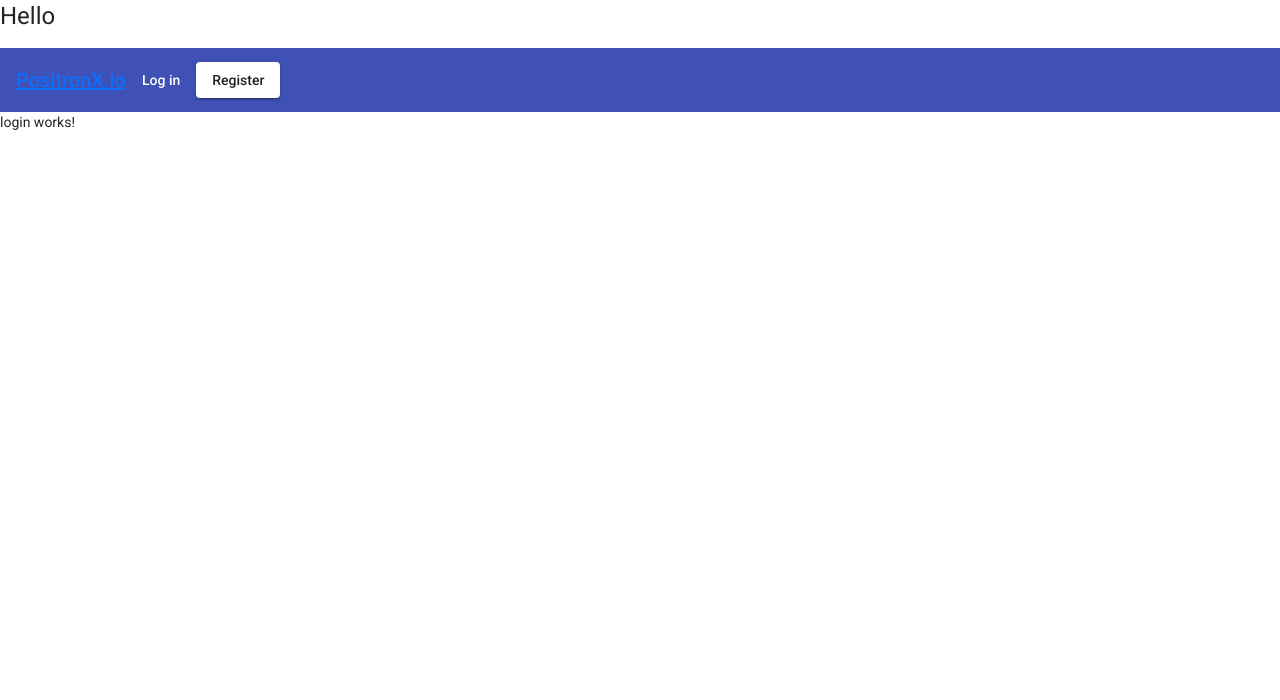
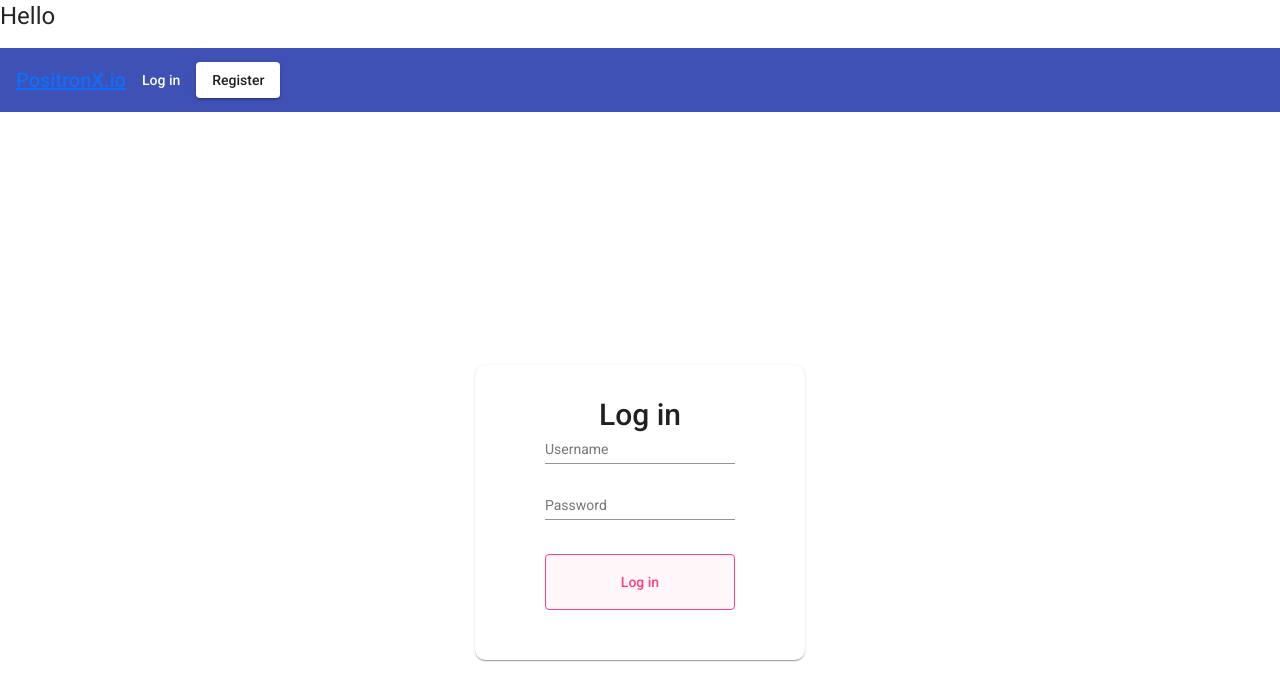
Before and after one commit to sahil-8440/BFSIANGULARPRO, an Angular app: page /login in a window 1280 px wide. Shown: the top 700 px of the page. Built offline with nearby package versions, Linux system fonts and the light colour scheme.

Commit message:
added code in login html and css file

```diff
--- a/src/app/app.module.ts
+++ b/src/app/app.module.ts
@@ -11,6 +11,7 @@
 import { RegisterComponent } from './register/register.component';
 import { BrowserAnimationsModule } from '@angular/platform-browser/animations';
 import { AngularMaterialModule } from './angular-material.module';
+import { FlexLayoutModule } from '@angular/flex-layout';
 
 
 @NgModule({
@@ -27,7 +28,8 @@
     BrowserModule,
     AppRoutingModule,
     BrowserAnimationsModule,
-    AngularMaterialModule
+    AngularMaterialModule,
+    FlexLayoutModule
   ],
   providers: [],
   bootstrap: [AppComponent],
--- a/src/app/login/login.component.css
+++ b/src/app/login/login.component.css
@@ -0,0 +1,93 @@
+html,
+body {
+  height: 100%;
+}
+body {
+  margin: 0;
+  font-family: Roboto, "Helvetica Neue", sans-serif;
+  min-height: 100vh;
+  background: #e2e2e2;
+}
+.app-header {
+  justify-content: space-between;
+  position: fixed;
+  top: 0;
+  left: 0;
+  right: 0;
+  z-index: 2;
+  box-shadow: 0 3px 5px -1px rgba(0, 0, 0, .2), 0 6px 10px 0 rgba(0, 0, 0, .14), 0 1px 18px 0 rgba(0, 0, 0, .12);
+}
+.login-wrapper {
+  height: 100%;
+}
+.positronx {
+  text-decoration: none;
+  color: #ffffff;
+}
+.box {
+  position: relative;
+  top: 0;
+  opacity: 1;
+  float: left;
+  padding: 60px 50px 40px 50px;
+  width: 100%;
+  background: #fff;
+  border-radius: 10px;
+  transform: scale(1);
+  -webkit-transform: scale(1);
+  -ms-transform: scale(1);
+  z-index: 5;
+  max-width: 330px;
+}
+.box.back {
+  transform: scale(.95);
+  -webkit-transform: scale(.95);
+  -ms-transform: scale(.95);
+  top: -20px;
+  opacity: .8;
+  z-index: -1;
+}
+.box:before {
+  content: "";
+  width: 100%;
+  height: 30px;
+  border-radius: 10px;
+  position: absolute;
+  top: -10px;
+  background: rgba(255, 255, 255, .6);
+  left: 0;
+  transform: scale(.95);
+  -webkit-transform: scale(.95);
+  -ms-transform: scale(.95);
+  z-index: -1;
+}
+.login-wrapper .example-form {
+  min-width: 100%;
+  max-width: 300px;
+  width: 100%;
+}
+.login-wrapper .example-full-width,
+.login-wrapper .btn-block {
+  width: 100%;
+}
+.login-wrapper mat-card-header {
+  text-align: center;
+  width: 100%;
+  display: block;
+  font-weight: 700;
+}
+.login-wrapper mat-card-header mat-card-title {
+  font-size: 30px;
+  margin: 0;
+}
+.login-wrapper .mat-card {
+  padding: 40px 70px 50px;
+}
+.login-wrapper .mat-stroked-button {
+  border: 1px solid currentColor;
+  line-height: 54px;
+  background: #FFF7FA;
+}
+.login-wrapper .mat-form-field-appearance-legacy .mat-form-field-infix {
+  padding: 0.8375em 0;
+}
--- a/src/app/login/login.component.html
+++ b/src/app/login/login.component.html
@@ -1 +1,19 @@
-<p>login works!</p>
+<!-- <p>login works!</p> -->
+<div class="login-wrapper" fxLayout="row" fxLayoutAlign="center center">
+    <mat-card class="box">
+      <mat-card-header>
+        <mat-card-title>Log in</mat-card-title>
+      </mat-card-header>
+      <form class="example-form">
+        <mat-card-content>
+          <mat-form-field class="example-full-width">
+            <input matInput placeholder="Username">
+          </mat-form-field>
+          <mat-form-field class="example-full-width">
+            <input matInput placeholder="Password">
+          </mat-form-field>
+        </mat-card-content>
+        <button mat-stroked-button color="accent" class="btn-block">Log in</button>
+      </form>
+    </mat-card>
+  </div>
```
